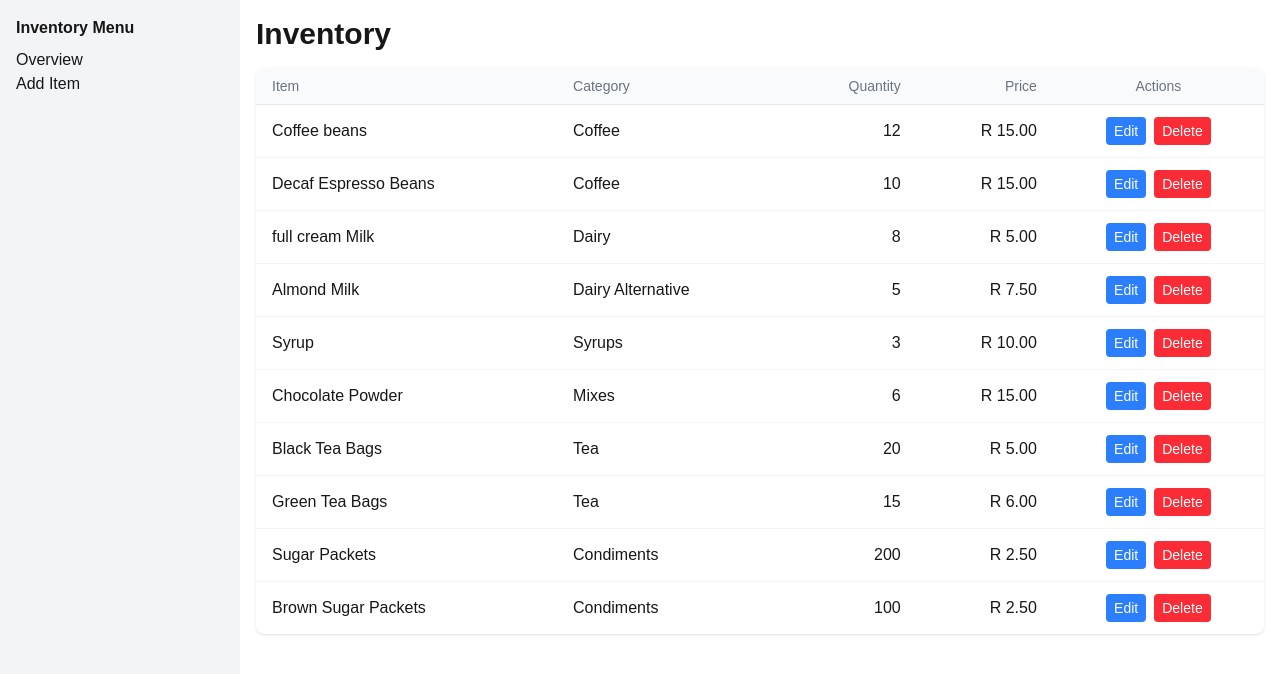
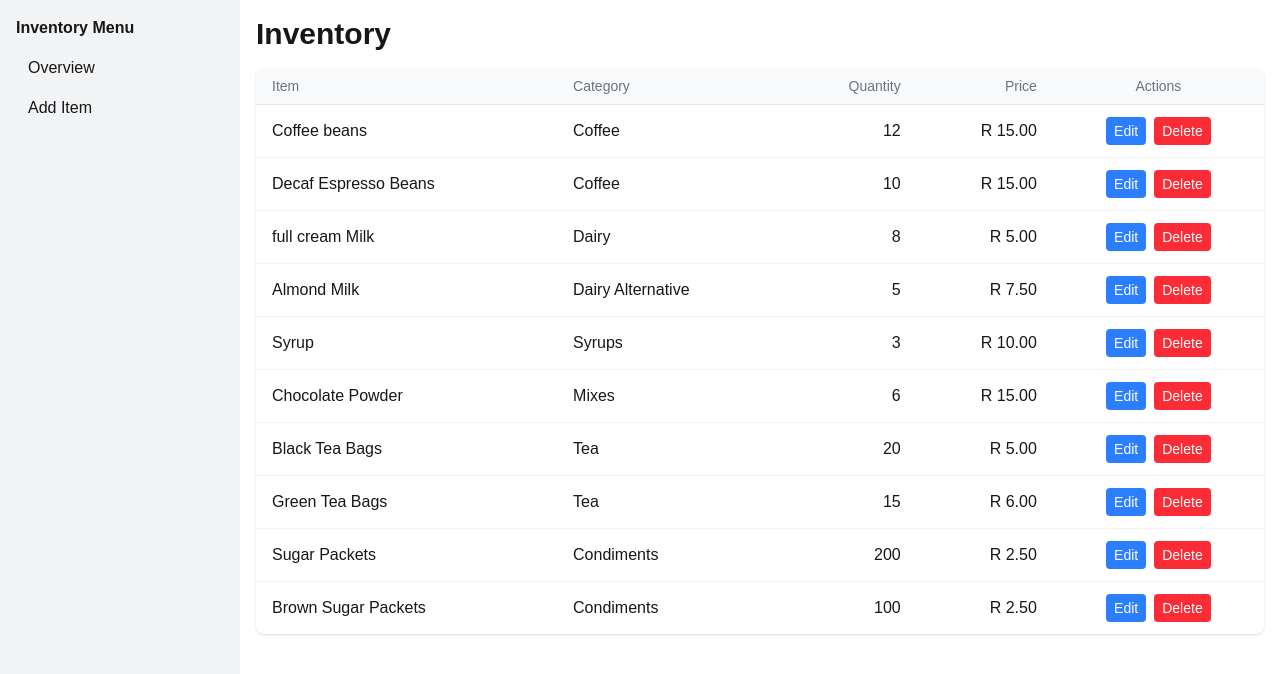
Before and after one commit to COS301-SE-2025/Coffee-Shop-Manager, a Next.js app in the folder koffieblik-login/: page /inventory in a window 1280 px wide. Shown: the top 674 px of the page. Built offline with nearby package versions, Linux system fonts and the light colour scheme.

Commit message:
Added styling to inventory menu

```diff
--- a/koffieblik-login/src/app/inventory/layout.tsx
+++ b/koffieblik-login/src/app/inventory/layout.tsx
@@ -9,10 +9,10 @@ export default function InventoryLayout({ children }: { children: React.ReactNod
         <h2 className="font-semibold mb-2">Inventory Menu</h2>
         <ul>
           <li>
-            <Link href="/inventory">Overview</Link>
+            <Link href="/inventory" className="block px-3 py-2 rounded hover:bg-gray-100">Overview</Link>
           </li>
           <li>
-            <Link href="/inventory/add">Add Item</Link>
+            <Link href="/inventory/add"  className="block px-3 py-2 rounded hover:bg-gray-100">Add Item</Link>
           </li>
           {}
         </ul>
```
